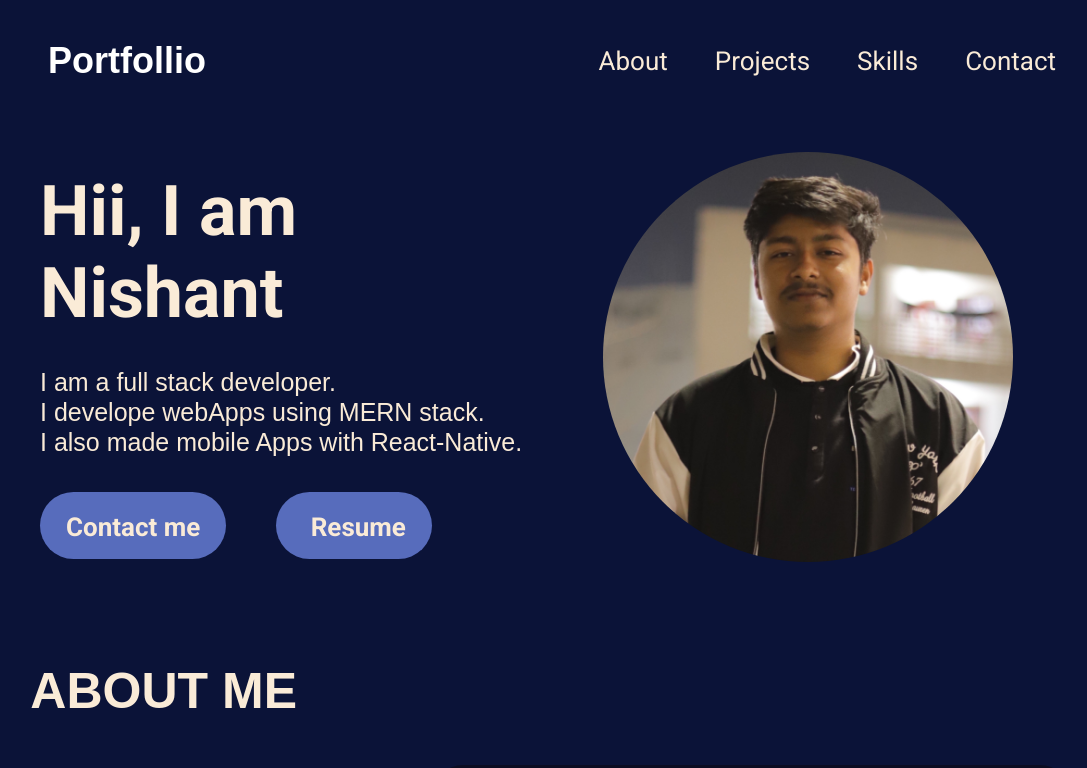
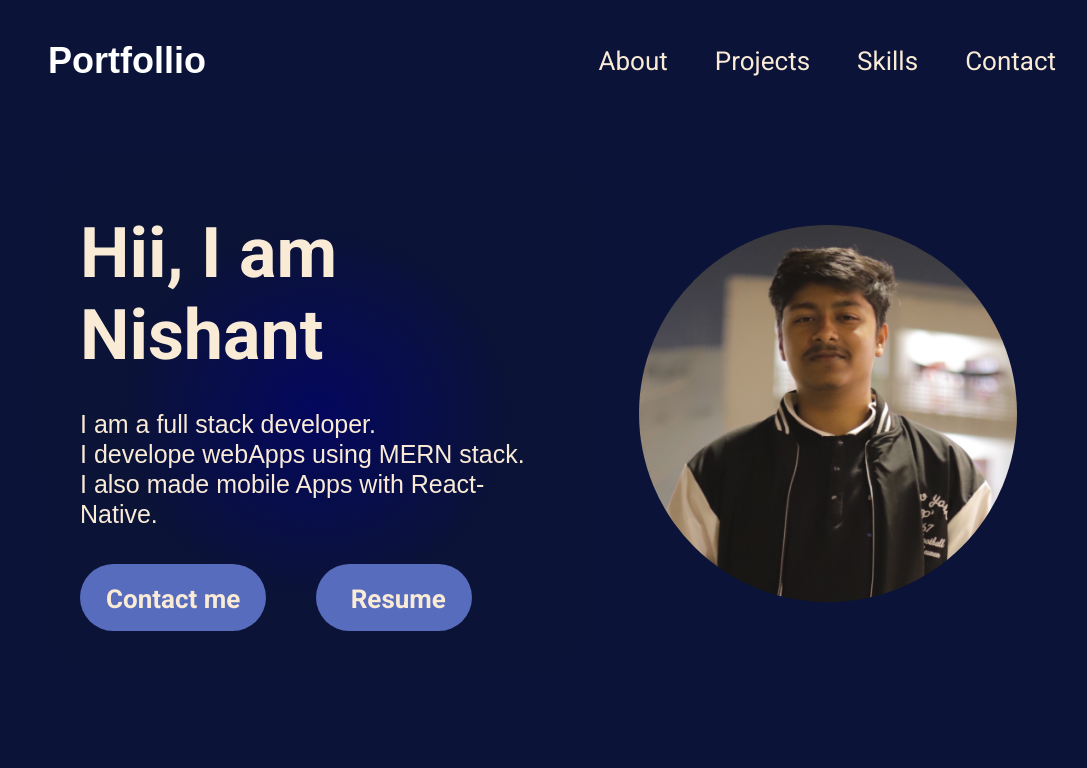
Before and after one commit to nishant1194/Portfolio, a React (Create React App) app: page / in a window 1280 px wide. Shown: the top 768 px of the page, without its empty margins (88-1175 px from the left). Built offline with nearby package versions, Linux system fonts and the light colour scheme.

Commit message:
Resolved merge conflicts

```diff
--- a/src/components/pages/Home.css
+++ b/src/components/pages/Home.css
@@ -26,7 +26,9 @@
     flex-direction: column;
     align-items: flex-start;
     z-index:1 ;
+    padding: 60px 40px ;
     width: 100%;
+    background-image: radial-gradient(  rgb(4, 7, 94), #0b1337 ,#0b1338);
 
 }
 
@@ -52,6 +54,7 @@
     font-size: 70px;
     font-weight: 600;
     margin-bottom: 33px;
+
 
 }
 .desc{
```
